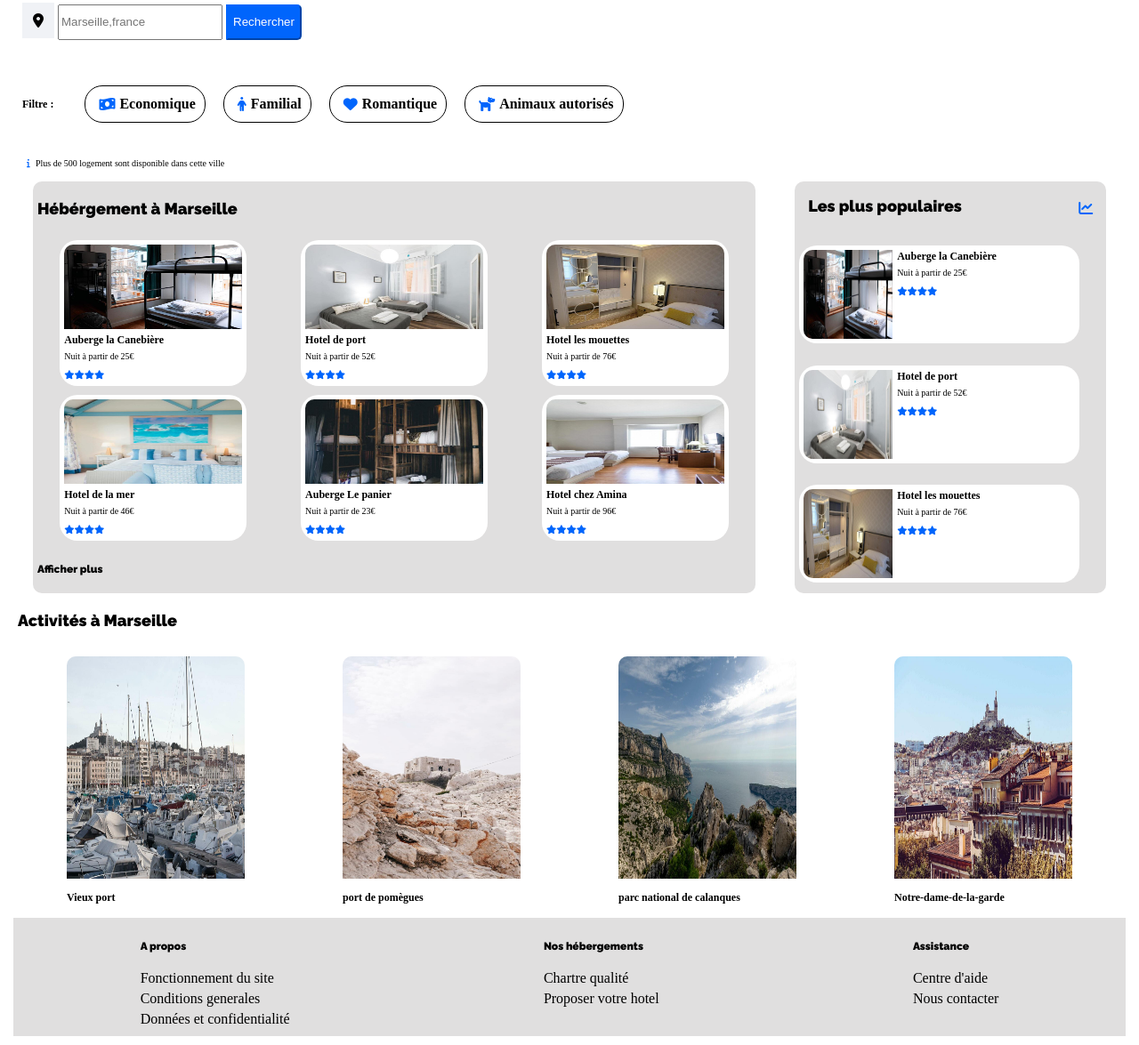
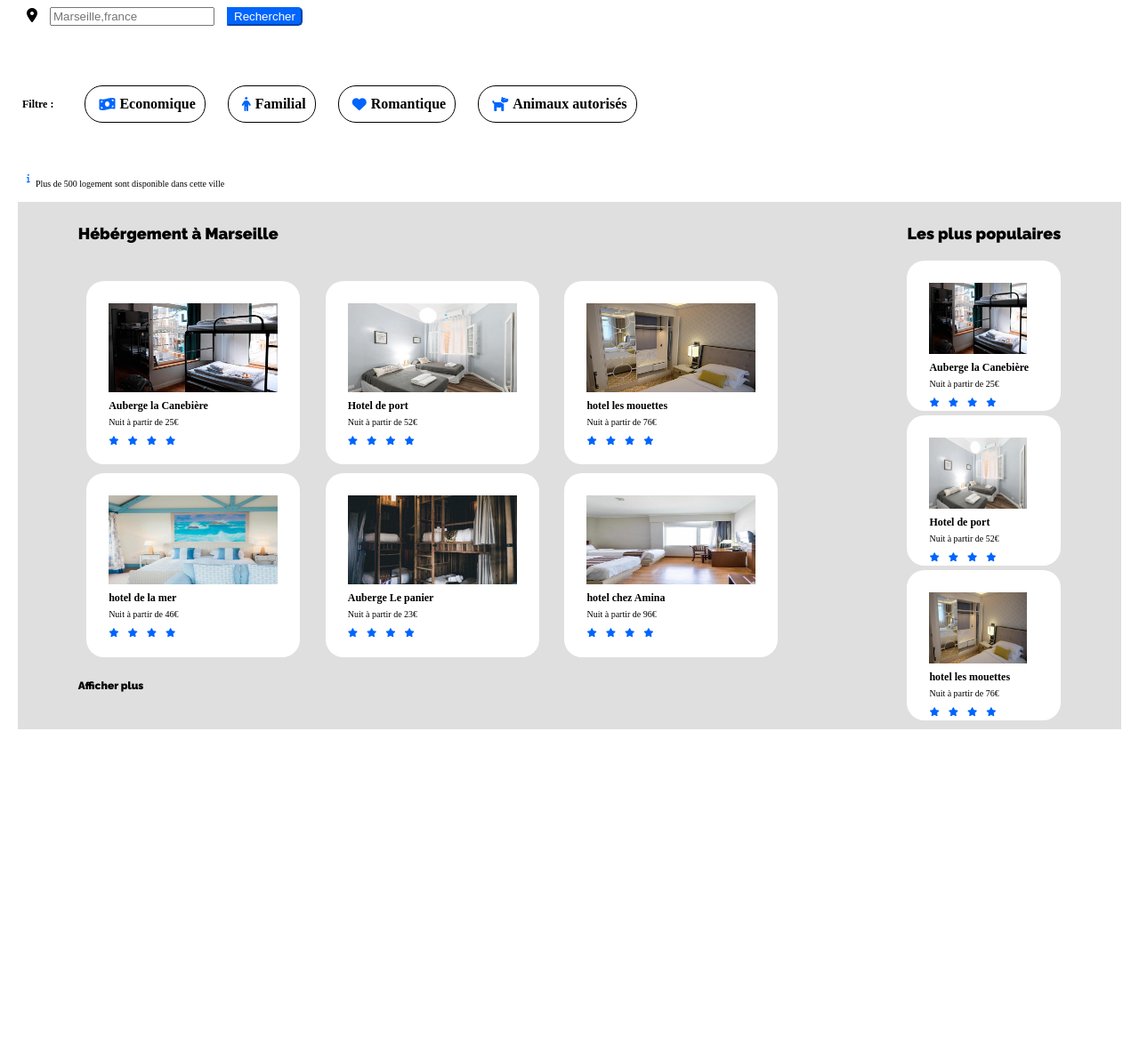
Before and after one commit to Chmuss/OpenClassroom-Projet2, a plain HTML site: page index.html in a window 1280 px wide. Shown: the part 168-1343 px from the top of the page at 89% size. After the commit the page ends 998 px from the top, so only its background shows below. Drawn offline with Linux system fonts and the light colour scheme.

Commit message:
V2-entete-apres-session-mentorat

```diff
--- a/index.html
+++ b/index.html
@@ -7,7 +7,7 @@
     <!-- icon awesome-->
     <script src="https://kit.fontawesome.com/5fafe69f9e.js" crossorigin="anonymous"></script>
     <!-- media query pour la resolution de l'ecran-->
-    <link rel="stylesheet" href="style.css" >
+    <link rel="stylesheet" media="screen and (min-width: 992px) and (max-width: 1400px)" href="style.css" >
     <link rel="stylesheet" media="screen and (min-width: 768px) and (max-width: 992px)" href="tablette.css" >
     <link rel="stylesheet" media="screen and (min-width: 0px) and (max-width: 768px)" href="telephone.css" >
     <!--Intégration de la police Raleway black 900-->
@@ -19,15 +19,18 @@
 </head>
 
 <body>
+    <header>
 
-    <header>
         <img class="logo" src="images/logo/Booki.png">
+
         <nav>
         <a href="#hebergements">Hébérgements</a>
         <a href="#activites">Activités</a>
         </nav>
+
     </header>
     <main>
+
         <h1>Trouvez votre hébergement pour des vacances de rêve</h1>
         <p>en plein centre-ville ou en pleine nature</p>
         <br>
@@ -35,11 +38,7 @@
             <div class="form-container">
                 <i class="fa-solid fa-location-dot"></i>
                 <input type="search" name="ville" id="ville" placeholder="Marseille,france">
-                <input type="button" value="Rechercher" class="bouton_rechercher">
-                <button  class="bouton_rechercher2">
-                    <i class="fa-solid fa-magnifying-glass"></i>
-                </button>
-
+                <input type="submit" value="Rechercher" class="bouton_rechercher">
             </div>
         </form>
         <br>
@@ -52,6 +51,7 @@
                 <div class="filtre-item" id="animaux"><i class="fa-solid fa-dog"></i> Animaux autorisés</div>
             </div>
         </div>
+        <br>
         <div class="info">
             <div class="logo-info"><i class="fa-solid fa-info"></i></div>
             <div class="phrase-info"><p class="petite-ecriture">Plus de 500 logement sont disponible dans cette ville</p></div>
@@ -63,114 +63,67 @@
                 <img class="photo" src="images/hebergements/4_small/marcus-loke-WQJvWU_HZFo-unsplash.jpg">
                 <h3>Auberge la Canebière</h3>
                 <p class="petite-ecriture">Nuit à partir de 25€</p>
-                <div>
                 <i class="fa-solid fa-star"></i><i class="fa-solid fa-star"></i><i class="fa-solid fa-star"></i><i class="fa-solid fa-star"></i>
-                </div>
             </div>
             <div class="section1">
                 <img class="photo" src="images/hebergements/4_small/fred-kleber-gTbaxaVLvsg-unsplash.jpg">
                 <h3>Hotel de port</h3>
                 <p class="petite-ecriture">Nuit à partir de 52€</p>
-                <div>
                 <i class="fa-solid fa-star"></i><i class="fa-solid fa-star"></i><i class="fa-solid fa-star"></i><i class="fa-solid fa-star"></i>
-                </div>
             </div>
             <div class="section1">
                 <img class="photo" src="images/hebergements/4_small/reisetopia-B8WIgxA_PFU-unsplash.jpg">
-                <h3>Hotel les mouettes</h3>
+                <h3>hotel les mouettes</h3>
                 <p class="petite-ecriture">Nuit à partir de 76€</p>
-                <div>
                 <i class="fa-solid fa-star"></i><i class="fa-solid fa-star"></i><i class="fa-solid fa-star"></i><i class="fa-solid fa-star"></i>
-                </div>
             </div>
             <div class="section1">
                 <img class="photo" src="images/hebergements/4_small/annie-spratt-Eg1qcIitAuA-unsplash.jpg">
-                <h3>Hotel de la mer</h3>
+                <h3>hotel de la mer</h3>
                 <p class="petite-ecriture">Nuit à partir de 46€</p>
-                <div>
                 <i class="fa-solid fa-star"></i><i class="fa-solid fa-star"></i><i class="fa-solid fa-star"></i><i class="fa-solid fa-star"></i>
-                </div>
             </div>
             <div class="section1">
                 <img class="photo" src="images/hebergements/4_small/nicate-lee-kT-ZyaiwBe0-unsplash.jpg">
                 <h3>Auberge Le panier</h3>
                 <p class="petite-ecriture">Nuit à partir de 23€</p>
-                <div>
                 <i class="fa-solid fa-star"></i><i class="fa-solid fa-star"></i><i class="fa-solid fa-star"></i><i class="fa-solid fa-star"></i>
-                </div>
             </div>
             <div class="section1">
                 <img class="photo" src="images/hebergements/4_small/febrian-zakaria-M6S1WvfW68A-unsplash.jpg">
-                <h3>Hotel chez Amina</h3>
+                <h3>hotel chez Amina</h3>
                 <p class="petite-ecriture">Nuit à partir de 96€</p>
-                <div>
                 <i class="fa-solid fa-star"></i><i class="fa-solid fa-star"></i><i class="fa-solid fa-star"></i><i class="fa-solid fa-star"></i>
-                </div>
             </div>
             <h4 class="afficher-plus">Afficher plus</h4>
         </section>
         <section class="populaire">
-            <div class="alignement">
-                <p><span class="font-plus-populaire">Les plus populaires</span></p>
-                <p><i class="fa-solid fa-chart-line"></i></p>
-            </div>
-            <div class="section2">
+            <h2>Les plus populaires</h2>
+            <div class="section1">
                 <img class="photo2" src="images/hebergements/4_small/marcus-loke-WQJvWU_HZFo-unsplash.jpg">
                 <h3>Auberge la Canebière</h3>
                 <p class="petite-ecriture">Nuit à partir de 25€</p>
                 <i class="fa-solid fa-star"></i><i class="fa-solid fa-star"></i><i class="fa-solid fa-star"></i><i class="fa-solid fa-star"></i>
             </div>
-            <div class="section2">
+            <div class="section1">
                 <img class="photo2" src="images/hebergements/4_small/fred-kleber-gTbaxaVLvsg-unsplash.jpg">
                 <h3>Hotel de port</h3>
                 <p class="petite-ecriture">Nuit à partir de 52€</p>
                 <i class="fa-solid fa-star"></i><i class="fa-solid fa-star"></i><i class="fa-solid fa-star"></i><i class="fa-solid fa-star"></i>
             </div>
-            <div class="section2">
+            <div class="section1">
                 <img class="photo2" src="images/hebergements/4_small/reisetopia-B8WIgxA_PFU-unsplash.jpg">
-                <h3>Hotel les mouettes</h3>
+                <h3>hotel les mouettes</h3>
                 <p class="petite-ecriture">Nuit à partir de 76€</p>
                 <i class="fa-solid fa-star"></i><i class="fa-solid fa-star"></i><i class="fa-solid fa-star"></i><i class="fa-solid fa-star"></i>
             </div>
         </section>
         </section>
-        <h2 id="activites">Activités à Marseille</h2>
-        <section class="section-activites">
-            <div class="section3">
-                <img class="photo3" src="images/activites/3_medium/reno-laithienne-QUgJhdY5Fyk-unsplash.jpg">
-                <h3>Vieux port</h3>
-            </div>
-            <div class="section3">
-                <img class="photo3" src="images/activites/3_medium/paul-hermann-QFTrLdQIRhI-unsplash.jpg">
-                <h3>port de pomègues</h3>
-            </div>
-            <div class="section3">
-                <img class="photo3" src="images/activites/3_medium/kilyan-sockalingum-NR8-cBCN3aI-unsplash.jpg">
-                <h3>parc national de calanques</h3>
-            </div>
-            <div class="section3">
-                <img class="photo3" src="images/activites/3_medium/florian-wehde-xW9e8gdotxI-unsplash.jpg">
-                <h3>Notre-dame-de-la-garde</h3>
-            </div>
-        </section>
+          <!-- <h1 id="activites">Activités à Marseille</h1>
+          POUR NE PAS LES OUBLIER PAR LA SUITE - CE SONT MES ANCRES -->
     </main>
     <footer>
-        <div class="a-propos">
-            <h4>A propos</h4>
-            <p>Fonctionnement du site</p>
-            <p>Conditions generales</p>
-            <p>Données et confidentialité</p>
-        </div>
-        <div class="nos-hergements">
-            <h4>Nos hébergements</h4>
-            <p>Chartre qualité</p>
-            <p>Proposer votre hotel</p>
-        </div>
-        <div class="assistance">
-            <h4>Assistance</h4>
-            <p>Centre d'aide</p>
-            <p>Nous contacter</p>
-        </div>
+
     </footer>
 </body>
 
--- a/style.css
+++ b/style.css
@@ -1,9 +1,3 @@
-a:visited {
-    color: #0065FC;
-}
-a {
-    text-decoration: none;
-}
 * {
     margin: 5px;
 }
@@ -12,12 +6,11 @@ a {
 }
 .fa-info {
     font-size: 10px;
+    position: relative;
+    bottom: 6px;
 }
 .fa-location-dot {
-    padding: 12px;
-    margin: 0;
     color: black;
-    background-color: #F0F2F6;
 }
 header{
     padding: 20px 20px 20px 20px;
@@ -56,9 +49,6 @@ h4 {
     font-size: 12px;
     margin-top: 20px;
     margin-bottom: 20px;
-
-}
-.afficher-plus{
     width: 100%;
 }
 p{
@@ -74,12 +64,10 @@ nav a {
     color: white;
 }
 a[href="#hebergements"]:hover {
-    padding-top: 30px;
-    border-top: 2px solid #0065FC;
+    text-decoration: solid overline 6px;
 }
 a[href="#activites"]:hover {
-    padding-top: 30px;
-    border-top: 2px solid #0065FC;
+    text-decoration: solid overline 6px;
 }
 .filtres {
     font-weight: bold;
@@ -110,74 +98,46 @@ a[href="#activites"]:hover {
     grid-template-columns: 10px 300px;
 }
 .section-hebergement {
-    margin: 0;
-    padding: 0;
     width: 65%;
     display: flex;
     flex-wrap: wrap;
     flex-direction: row;
     justify-content: space-around;
     background-color: rgb(224, 223, 223);
-    border-radius: 10px;
-}
-.populaire {
-    margin: 0;
-    padding: 0;
-    width: 28%;
-    display: flex;
-    flex-wrap: wrap;
-    flex-direction: column;
-    justify-content: space-around;
-    background-color: rgb(224, 223, 223);
-    border-radius: 10px;
 }
 .photo {
     display: block;
     float: left;
-    width: 180px;
-    height: 90px;
-    border-radius: 10px 10px 0 0;
-
-}
- @media screen and (min-width : 1200px) {
-    .photo {
-        width: 200px;
-        height: 95px;
-    }
+    width: 190px;
+    height: 100px;
+    padding: 20px 20px 3px 0px;
 }
 .photo2 {
     display: block;
     float: left;
-    width: 100px;
-    height: 100px;
-    border-radius: 10px 0 0 10px;
-
+    width: 110px;
+    height: 80px;
+    padding: 20px 20px 3px 0px;
 }
 .section1 {
     background-color: white;
+    padding-left: 20px;
     border-radius: 20px;
 }
-.section2 {
-    background-color: white;
-    border-radius: 20px;
-    width: 90%;
-}
 .section-hebergement-populaire {
-    margin: 0;
-    padding: 0;
+
     display: flex;
     flex-wrap: wrap;
     flex-direction: row;
     justify-content: space-around;
+    background-color: rgb(224, 223, 223);
 }
 .fa-star {
-    margin: 0;
-    padding: 0;
     color: #0065FC;
     font-size: 10px;
 }
 .filtre-item {
-    margin-right: 15px;
+    margin-right: 20px;
     border: 1px black solid;
     border-radius: 20px;
     padding-left: 10px;
@@ -194,39 +154,3 @@ a[href="#activites"]:hover {
     height: 40px;
 
 }
-input {
-    margin: 0;
-    height: 40px;
-
-}
-.bouton_rechercher2 {
-    visibility: hidden;
-}
-.alignement {
-    display: flex;
-    flex-wrap: wrap;
-    flex-direction: row;
-    justify-content: space-between;
-}
-.font-plus-populaire{
-    font-family: 'Raleway', sans-serif;
-    font-size: 18px;
-}
-.section-activites {
-    display: flex;
-    flex-wrap: wrap;
-    flex-direction: row;
-    justify-content: space-around;
-}
-.photo3 {
-    width: 200px;
-    height: 250px;
-    border-radius: 10px 10px 0 0;
-}
-footer {
-    background-color: rgb(224, 223, 223);
-    display: flex;
-    flex-wrap: wrap;
-    flex-direction: row;
-    justify-content: space-around;
-}
--- a/tablette.css
+++ b/tablette.css
@@ -1,39 +1,139 @@
-.section-hebergement {
-    width: 100%;
+* {
+    margin: 0;
 }
-.populaire {
-    margin-top: 10px;
+.fa-solid {
+    color: #0065FC;
+}
+.fa-info {
+    font-size: 10px;
+    position: relative;
+    bottom: 6px;
+
+}
+.fa-location-dot {
+    color: black;
+}
+header{
+    padding: 20px 20px 20px 20px;
     display: flex;
     flex-wrap: wrap;
     flex-direction: row;
-    justify-content: flex-start;
+    justify-content: space-between;
+}
+.logo {
+    width: 61px;
+    height: 29px;
+}
+.menu_entete {
+    display: flex;
+    flex-wrap: wrap;
+    flex-direction: row;
+    justify-content: space-between;
+}
+h1 {
+    font-family: 'Raleway', sans-serif;
+    font-size: 22px;
+    font-weight: bold;
+}
+h2 {
+    font-family: 'Raleway', sans-serif;
+    font-size: 18px;
+    margin-top: 20px;
+    margin-bottom: 20px;
     width: 100%;
+}
+h3 {
+    font-size: 12px;
+}
+h4 {
+    font-family: 'Raleway', sans-serif;
+    font-size: 12px;
+    margin-top: 20px;
+    margin-bottom: 20px;
+    width: 100%;
+}
+p{
+    font-size: 16px;
+}
+nav a {
+    margin-left: 30px;
+}
+.bouton_rechercher {
+    background-color: #0065FC;
+    border-color: #0065FC;
+    border-radius: 0px 5px 5px 0px;
+    color: white;
+}
+a[href="#hebergements"]:hover {
+    text-decoration: solid overline 6px;
+}
+a[href="#activites"]:hover {
+    text-decoration: solid overline 6px;
+}
+.filtres {
+    font-weight: bold;
+    width: 80%;
+    display: flex;
+    flex-wrap: wrap;
+    flex-direction: row;
+    justify-content: space-between;
+}
+.economique, .familial, .romantique, .animaux {
+    border: 1px black solid;
+    border-radius: 10px;
+    padding-left: 10px;
+    padding-right: 10px;
 
 }
-.section2 {
-    background-color: white;
-    padding-left: 20px;
-    border-radius: 20px;
-    width: 28%;
+.petite-ecriture {
+    font-size: 10px;
+}
+.info {
+    display: grid;
+    grid-template-columns: 10px 300px;
+}
+.section-hebergement {
+    width: 65%;
+    display: flex;
+    flex-wrap: wrap;
+    flex-direction: row;
+    justify-content: space-around;
+    background-color: rgb(224, 223, 223);
 }
 .photo {
     display: block;
     float: left;
-    width: 218px;
+    width: 190px;
     height: 100px;
-
+    padding: 20px 20px 3px 0px;
 }
 .photo2 {
     display: block;
     float: left;
-    width: 100px;
+    width: 110px;
     height: 80px;
+    padding: 20px 20px 3px 0px;
+}
+.section1 {
+    background-color: white;
+    padding-left: 20px;
+    border-radius: 20px;
+}
+.section-hebergement-populaire {
 
+    display: flex;
+    flex-wrap: wrap;
+    flex-direction: column;
+    justify-content: space-around;
+    background-color: rgb(224, 223, 223);
 }
-.photo3 {
-    width: 155px;
-    height: 200px;
+.populaire {
+    display: flex;
+    flex-wrap: wrap;
+    flex-direction: row;
+    justify-content: space-around;
 }
-.alignement {
-    width: 95%;
+.fa-star {
+    color: #0065FC;
+    font-size: 10px;
 }
--- a/telephone.css
+++ b/telephone.css
@@ -1,6 +1,23 @@
-nav {
+* {
+    margin: 0;
+}
+.fa-solid {
+    color: #0065FC;
+}
+.fa-info {
+    font-size: 10px;
+    position: relative;
+    bottom: 6px;
+}
+.fa-location-dot {
+    color: black;
+}
+header{
+    padding: 20px 20px 20px 20px;
     display: flex;
-    justify-content: space-around;
+    flex-wrap: wrap;
+    flex-direction: column;
+    justify-content: space-between;
 }
 .logo {
     display: block;
@@ -9,100 +26,119 @@ nav {
     height: 29px;
     margin-bottom: 20px;
 }
-header{
-    padding: 20px 20px 20px 20px;
+.menu_entete {
+    display: flex;
+    flex-wrap: wrap;
+    flex-direction: row;
+    justify-content: space-between;
+}
+h1 {
+    font-family: 'Raleway', sans-serif;
+    font-size: 22px;
+    font-weight: bold;
+}
+h2 {
+    font-family: 'Raleway', sans-serif;
+    font-size: 18px;
+    margin-top: 20px;
+    margin-bottom: 20px;
+    width: 100%;
+}
+h3 {
+    font-size: 12px;
+}
+h4 {
+    display: none;
+}
+p{
+    font-size: 16px;
+}
+nav {
+    margin: auto;
+}
+nav a {
+    margin-left: 30px;
+}
+.bouton_rechercher {
+    background-color: #0065FC;
+    border-color: #0065FC;
+    border-radius: 0px 5px 5px 0px;
+    color: white;
+}
+a[href="#hebergements"]:hover {
+    text-decoration: solid underline 6px;
+}
+a[href="#activites"]:hover {
+    text-decoration: solid underline 6px;
+}
+.filtres {
+    font-weight: bold;
+    width: 70%;
+    display: flex;
+    flex-wrap: wrap;
+    flex-direction: row;
+    justify-content: space-between;
+}
+.filtre {
+    width: 100%;
+}
+
+.economique, .familial, .romantique, .animaux {
+    border: 1px black solid;
+    border-radius: 10px;
+    padding-left: 10px;
+    padding-right: 10px;
+    width: 150px;
+}
+.petite-ecriture {
+    font-size: 10px;
+}
+.info {
+    display: grid;
+    grid-template-columns: 10px 300px;
+}
+.section-hebergement {
+    width: 65%;
     display: flex;
     flex-wrap: wrap;
     flex-direction: column;
-    justify-content: space-between;
+    justify-content: space-around;
+    background-color: rgb(224, 223, 223);
 }
-.filtre-title {
-    width: 100%;
+.photo {
+    display: block;
+    float: left;
+    width: 190px;
+    height: 100px;
+    padding: 20px 20px 3px 0px;
 }
-.bouton_rechercher {
-    display: none;
+.photo2 {
+    display: block;
+    float: left;
+    width: 110px;
+    height: 80px;
+    padding: 20px 20px 3px 0px;
 }
-.bouton_rechercher2 {
-    visibility: visible;
-    background-color: #0065FC;
-    border-color: #0065FC;
-    border-radius: 0px 5px 5px 0px;
-    height: 40px;
-    margin: 0;
+.section1 {
+    background-color: white;
+    padding-left: 20px;
+    border-radius: 20px;
 }
-.fa-magnifying-glass {
-    color: white;
+.section-hebergement-populaire {
+
+    display: flex;
+    flex-wrap: wrap;
+    flex-direction: column-reverse;
+    justify-content: space-around;
+    background-color: rgb(224, 223, 223);
 }
-a[href="#hebergements"]:hover {
-    padding-top: 0px;
-    border-top: none;
-    border-bottom: 2px solid;
-}
-a[href="#activites"]:hover {
-    padding-top: 0px;
-    border-top: none;
-    border-bottom: 2px solid;
-}
-.filtre-liste {
-    display: flex;
-    justify-content: space-around;
-}
-.filtre-item {
-    width: 179px;
-}
-@media screen and (min-width : 600px) {
-    .filtre-item {
-        width: 200px;
-    }
-}
-.section-hebergement {
-    width: 100%;
+.populaire {
     display: flex;
     flex-wrap: wrap;
     flex-direction: column;
     justify-content: space-around;
 }
-.section-hebergement-populaire {
-    display: flex;
-    flex-wrap: wrap;
-    flex-direction: column-reverse;
-    justify-content: space-around;
+.fa-star {
+    color: #0065FC;
+    font-size: 10px;
 }
-.populaire {
-    margin-bottom: 10px;
-    display: flex;
-    flex-wrap: wrap;
-    flex-direction: column;
-    justify-content: flex-start;
-    width: 100%;
-}
-.afficher-plus {
-    display: none;
-}
-.section1 {
-    width: 90%;
-    display: flex;
-    flex-wrap: wrap;
-    flex-direction: column;
-    justify-content: center
-
-}
-.section-activites {
-    flex-direction: column;
-    justify-content: center;
-}
-.photo3 {
-    width: 100%;
-    height: 200px;
-}
-.photo {
-    width: 100%;
-    height: 150px;
-}
-footer {
-    background-color: rgb(224, 223, 223);
-    display: flex;
-    flex-wrap: wrap;
-    flex-direction: column;
-    justify-content: center;
-}
```
Lines whose indentation alone changed are shown as unchanged.
